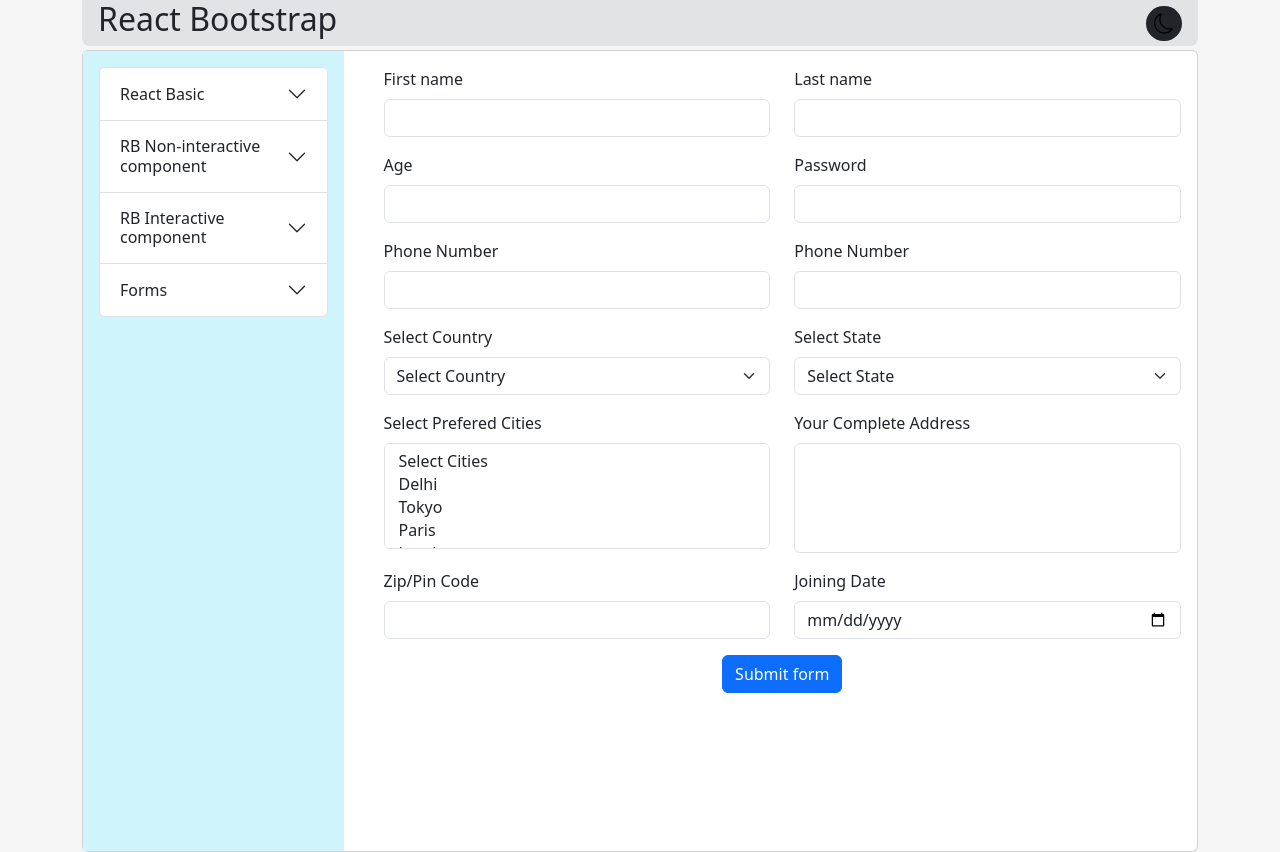
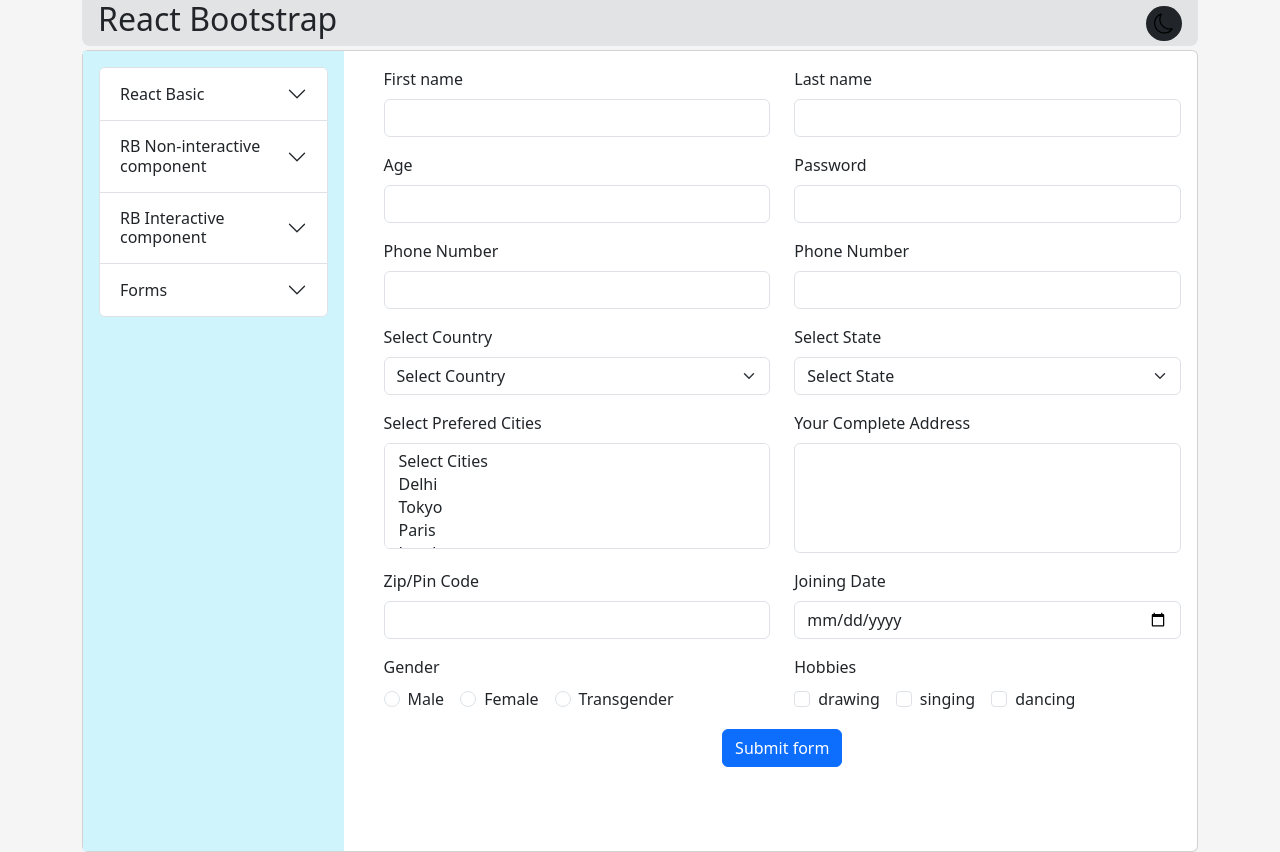
Before and after one commit to Rohit-specs/React, a React (Vite) app in the folder Installation-wia-vite/: page /react-hook-forms in a window 1280 px wide. Built offline with nearby package versions, Linux system fonts and the light colour scheme.

Commit message:
react-hook-form completed

```diff
--- a/Installation-wia-vite/src/pages/forms/ReactHookForms.jsx
+++ b/Installation-wia-vite/src/pages/forms/ReactHookForms.jsx
@@ -147,6 +147,30 @@
                     </Form.Control>
                     <div className="text-danger">{errors?.joining_date?.message}</div>
                 </Form.Group>
+                <Form.Group as={Col} xs={12} lg={6} className="mb-3" controlId="gender">
+                    <Form.Label className='d-block'>Gender</Form.Label>
+                    <Form.Check type='radio' inline label="Male" value={"male"} id='Male' {...register("gender",{required:"Please select your gender"})}>
+                    </Form.Check>
+                    <Form.Check type='radio' inline label="Female" value={"female"}  id='Female' {...register("gender")}>
+                    </Form.Check>
+                    <Form.Check type='radio' inline label="Transgender" value={"transgender"} id='Transgender' {...register("gender")}>
+                    </Form.Check>
+
+                    <div className="text-danger">{errors?.gender?.message}</div>
+                </Form.Group>
+                <Form.Group as={Col} xs={12} lg={6} className="mb-3" controlId="hobbies">
+                    <Form.Label className='d-block'>Hobbies</Form.Label>
+                    <Form.Check type='checkbox' inline label="drawing" id='drawing' value={"drawing"}{...register("hobbies",{required:"Please select your hobby",
+
+                    })}>
+                    </Form.Check>
+                    <Form.Check type='checkbox' inline label="singing" id='singing' value={"singing"}{...register("hobbies")}>
+                    </Form.Check>
+                    <Form.Check type='checkbox' inline label="dancing" id='dancing' value={"dancing"}{...register("hobbies")}>
+                    </Form.Check>
+
+                    <div className="text-danger">{errors?.hobbies?.message}</div>
+                </Form.Group>
 
             </Row><Button className='text-start' type="submit">Submit form</Button></Form>
     )
```
Also changed, not shown: 1 other file (tests, documents, lock files or other folders).
